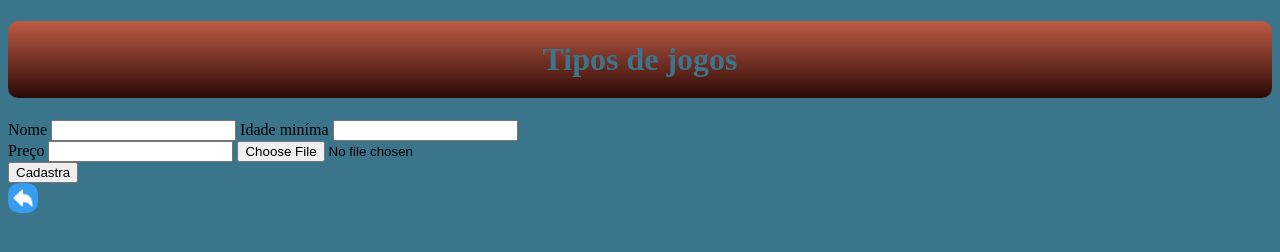
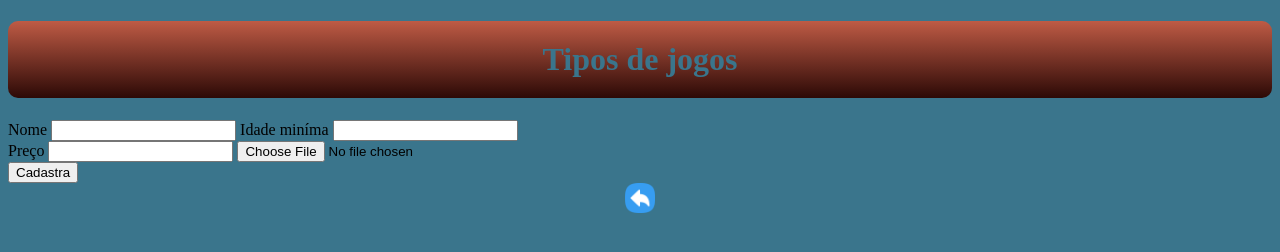
Before and after one commit to Marciogleyson/BasicoHtml-Proway-2024, a plain HTML site: page pag01.html in a window 1280 px wide. Drawn offline with Linux system fonts and the light colour scheme; a web font is replaced by a local one.

```diff
--- a/estilo/style.css
+++ b/estilo/style.css
@@ -74,6 +74,10 @@ h1 {
 
 }
 
+#voltar {
+    text-align: center;
+}
+
 
 
 footer {
```
